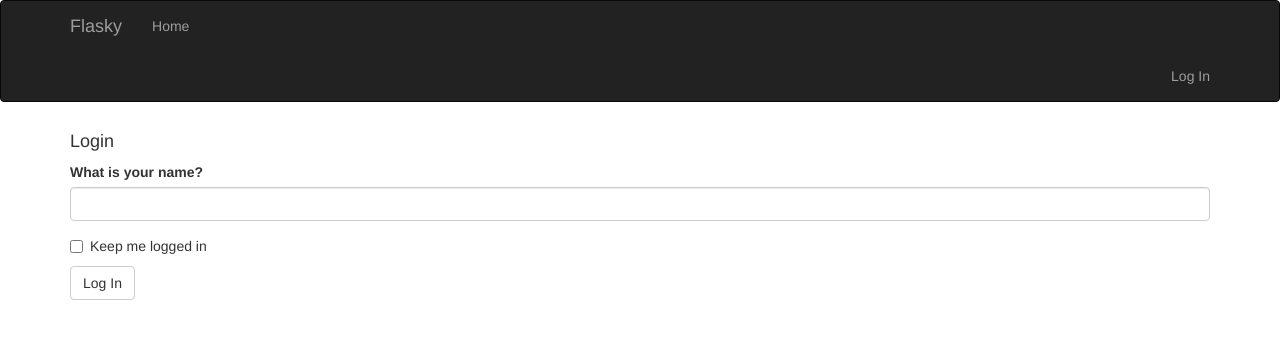
After one commit to yong7743/ScrumSimple, a Flask app: page /login in a window 1280 px wide. The commit adds this page. Shown: the top 339 px of the page. Run offline with Flask 2, Linux system fonts and the light colour scheme; some libraries are stand-ins or nearby versions.

Commit message:
add user and report db and operation

```diff
--- a/app/__init__.py
+++ b/app/__init__.py
@@ -16,7 +16,7 @@ pagedown = PageDown()
 
 login_manager = LoginManager()
 login_manager.session_protection = 'strong'
-login_manager.login_view = 'auth.login'
+login_manager.login_view = 'main.login'
 
 
 def create_app(config_name):
--- a/app/main/forms.py
+++ b/app/main/forms.py
@@ -11,7 +11,6 @@ from app.models import Report, User
 
 
 class ReportForm(FlaskForm):
-    name = StringField('Name?', validators=[Required()])
     date = DateField('Date?', validators=[Required()])
     body = TextAreaField("Today?", validators=[Required()])
     submit = SubmitField('Submit')
@@ -20,3 +19,9 @@ class ReportForm(FlaskForm):
 class NameForm(FlaskForm):
     name = StringField('What is your name?', validators=[Required()])
     submit = SubmitField('Submit')
+
+
+class LoginForm(FlaskForm):
+    username = StringField('What is your name?', validators=[Required()])
+    remember_me = BooleanField('Keep me logged in')
+    submit = SubmitField('Log In')
--- a/app/main/views.py
+++ b/app/main/views.py
@@ -1,16 +1,48 @@
 from flask import Flask, request, render_template, make_response,send_file
 import os,sys
-from flask import Flask, render_template, session, redirect, url_for
+from flask import Flask, render_template, session, redirect, url_for, flash
 from . import main
-from .forms import ReportForm
+from .forms import ReportForm, LoginForm
+from flask_login import login_user, logout_user, login_required, current_user
+from ..models import User, Report
+from .. import db
 
 
 @main.route('/', methods=['GET', 'POST'])
+@login_required
 def index():
     form = ReportForm()
+    if current_user is not None:
+        form.name = current_user.username
     if form.validate_on_submit():
-        pass
+        report = Report(date=form.date.data,
+                        body=form.body.data,
+                        author=current_user._get_current_object())
+        db.session.add(report)
+        return redirect(url_for('.index'))
     return render_template("report.html", form=form)
+
+
+@main.route("/login", methods=['GET', 'POST'])
+def login():
+    form = LoginForm()
+    if form.validate_on_submit():
+        user = User.query.filter_by(username=form.username.data).first()
+        if user is None:
+            user = User(username=form.username.data)
+            db.session.add(user)
+            db.session.commit()
+        login_user(user, form.remember_me.data)
+        return redirect(request.args.get('next') or url_for('main.index'))
+    return render_template("login.html", form=form)
+
+
+@main.route('/logout')
+@login_required
+def logout():
+    logout_user()
+    flash('You have been logged out.')
+    return redirect(url_for('main.index'))
 
 if __name__ == '__main__':
     pass
--- a/app/templates/base.html
+++ b/app/templates/base.html
@@ -25,6 +25,22 @@
                 <li><a href="/">Home</a></li>
             </ul>
         </div>
+
+                <ul class="nav navbar-nav navbar-right">
+                {% if current_user.is_authenticated %}
+                <li class="dropdown">
+                    <a href="#" class="dropdown-toggle" data-toggle="dropdown">
+                        {{ current_user.username }}
+                        <b class="caret"></b>
+                    </a>
+                    <ul class="dropdown-menu">
+                        <li><a href="{{ url_for('main.logout') }}">Log Out</a></li>
+                    </ul>
+                </li>
+                {% else %}
+                <li><a href="{{ url_for('main.login') }}">Log In</a></li>
+                {% endif %}
+            </ul>
     </div>
 </div>
 {% endblock %}
--- /dev/null
+++ b/app/templates/login.html
@@ -0,0 +1,11 @@
+{% extends "base.html" %}
+{% import "bootstrap/wtf.html" as wtf %}
+
+{% block title %}Post{% endblock %}
+{% block page_content %}
+<h4 id="login">Login</h4>
+
+<div class="Login-form">
+    {{ wtf.quick_form(form) }}
+</div>
+{% endblock %}
```
